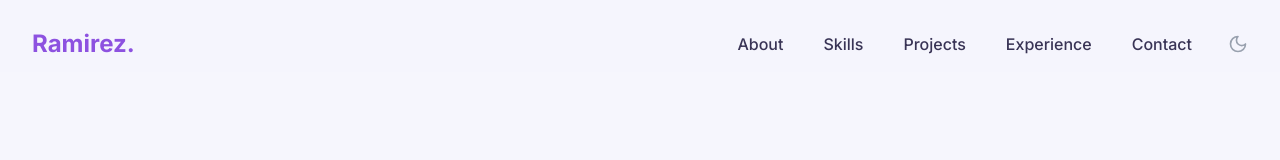
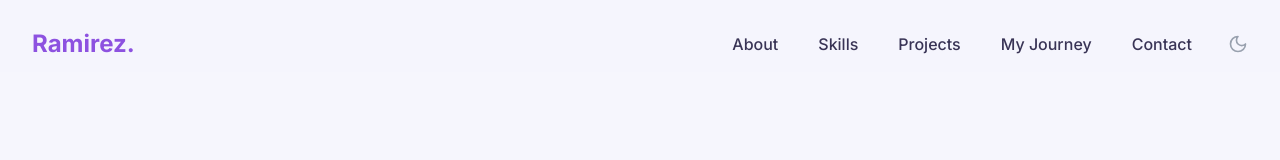
Before and after one commit to hectorlil48/my-portfolio, a React (Vite) app: page / in a window 1280 px wide. Shown: the top 160 px of the page. Built offline with nearby package versions, Linux system fonts and the light colour scheme.

Commit message:
Changed Experience section into My Journey section.

```diff
--- a/src/components/common/MenuLinks.jsx
+++ b/src/components/common/MenuLinks.jsx
@@ -3,7 +3,7 @@ const links = [
   { href: "#about", label: "About" },
   { href: "#skills", label: "Skills" },
   { href: "#projects", label: "Projects" },
-  { href: "#experience", label: "Experience" },
+  { href: "#journey", label: "My Journey" },
   { href: "#contact", label: "Contact" },
 ];
 
--- a/src/components/sections/Experience.jsx
+++ b/src/components/sections/Experience.jsx
@@ -2,7 +2,7 @@ import { GraduationCap, Code, Briefcase } from "lucide-react";
 import { useState } from "react";
 import { motion } from "framer-motion";
 
-const Experience = () => {
+const Journey = () => {
   const [activeTab, setActiveTab] = useState("education");
 
   const educationData = [
@@ -70,7 +70,7 @@ const Experience = () => {
   const data = activeTab === "education" ? educationData : workData;
 
   return (
-    <section id="experience" className="mx-auto max-w-6xl px-6 py-24">
+    <section id="journey" className="mx-auto max-w-6xl px-6 py-24">
       <header className="mb-12">
         <h2 className="text-heading mb-[6px] text-4xl font-bold transition-colors duration-300">
           My Journey
@@ -133,4 +133,4 @@ const Experience = () => {
   );
 };
 
-export default Experience;
+export default Journey;
```
